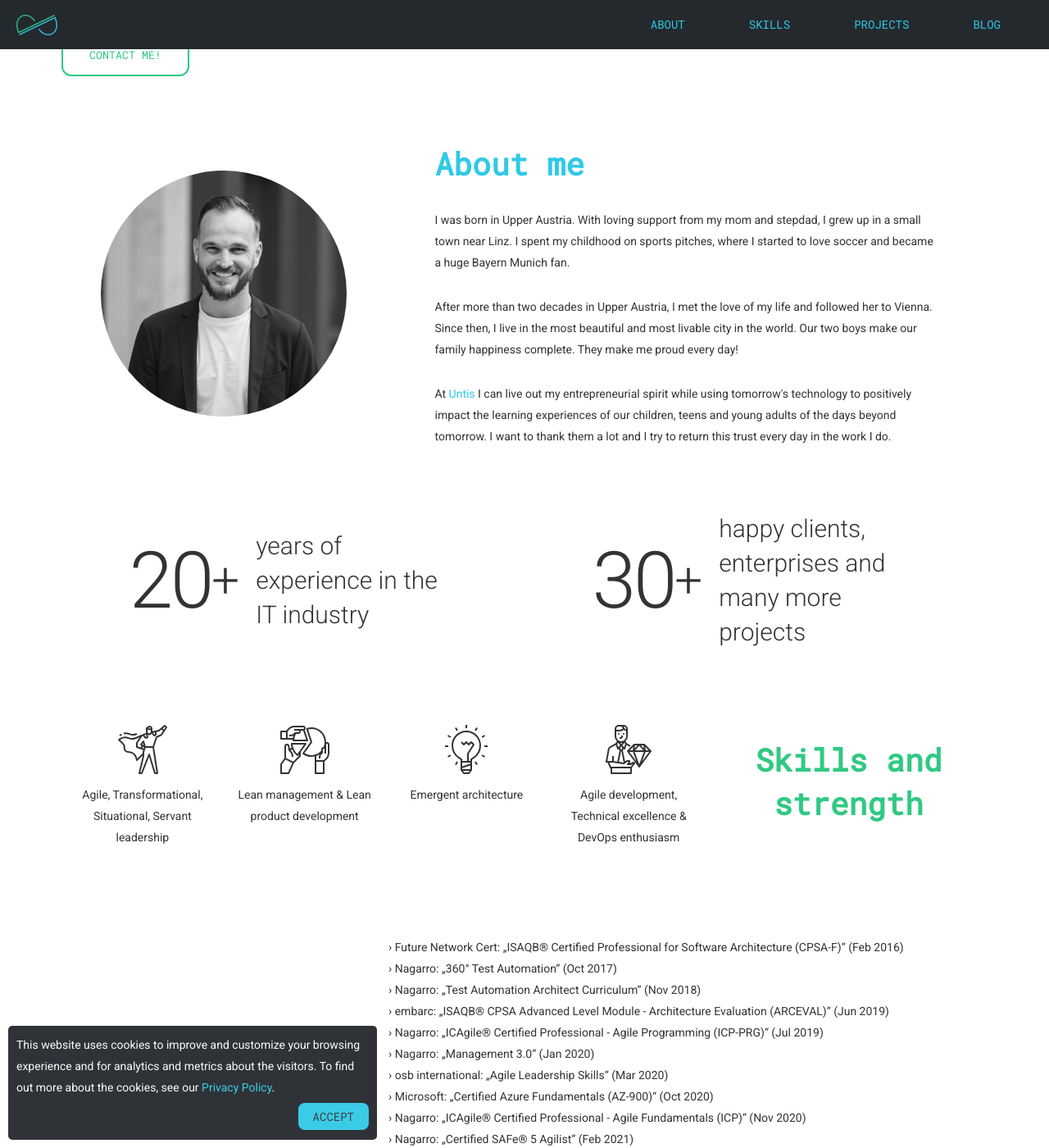
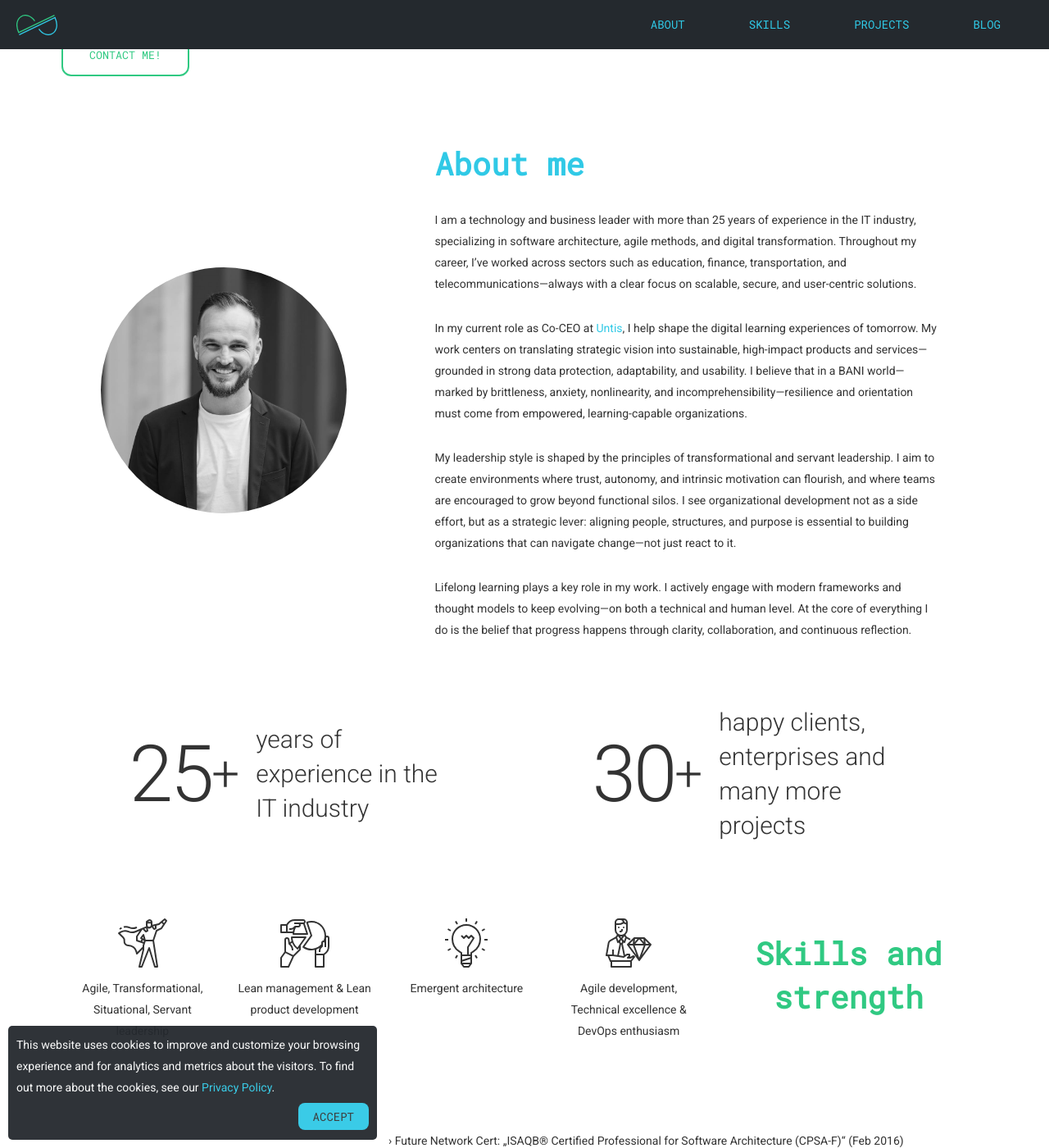
Before and after one commit to juergenpointinger/juergenpointinger.github.io, a Jekyll site: the page built from index.html, in a window 1280 px wide and 1400 px high, scrolled down 543 px. Shown: the whole window at 82% size. Built offline with Jekyll 4.4.1, drawn with Linux system fonts in a browser that asks for light colours; nearby versions of some CDN libraries; some web fonts are replaced.

Commit message:
New about me

```diff
--- a/index.html
+++ b/index.html
@@ -66,28 +66,30 @@ permalink: /index.html
         <div class="text-zone">
           <h2>About me</h2>
           <p>
-            I was born in Upper Austria.
-            With loving support from my mom and stepdad, I grew up in a small town near Linz.
-            I spent my childhood on sports pitches, where I started to love soccer and
-            became a huge Bayern Munich fan.
+            I am a technology and business leader with more than 25 years of experience in the IT industry, specializing in software architecture, agile methods, and digital transformation.
+            Throughout my career, I’ve worked across sectors such as education, finance, transportation, and telecommunications—always with a clear focus on scalable, secure, and user-centric solutions.
           </p>
           <p>
-            After more than two decades in Upper Austria, I met the love of my life and followed her to Vienna.
-            Since then, I live in the most beautiful and most livable city in the world.
-            Our two boys make our family happiness complete. They make me proud every day!
+            In my current role as Co-CEO at <a href="https://www.untis.at" target="_blank">Untis</a>, I help shape the digital learning experiences of tomorrow.
+            My work centers on translating strategic vision into sustainable, high-impact products and services—grounded in strong data protection, adaptability, and usability.
+            I believe that in a BANI world—marked by brittleness, anxiety, nonlinearity, and incomprehensibility—resilience and orientation must come from empowered, learning-capable organizations.
           </p>
           <p>
-            At <a href="https://www.untis.at" target="_blank">Untis</a> I can live out my entrepreneurial spirit
-            while using tomorrow's technology to positively impact the learning experiences
-            of our children, teens and young adults of the days beyond tomorrow.
-            I want to thank them a lot and I try to return this trust every day in the work I do.
+            My leadership style is shaped by the principles of transformational and servant leadership.
+            I aim to create environments where trust, autonomy, and intrinsic motivation can flourish, and where teams are encouraged to grow beyond functional silos.
+            I see organizational development not as a side effort, but as a strategic lever: aligning people, structures, and purpose is essential to building organizations that can navigate change—not just react to it.
+          </p>
+          <p>
+            Lifelong learning plays a key role in my work.
+            I actively engage with modern frameworks and thought models to keep evolving—on both a technical and human level.
+            At the core of everything I do is the belief that progress happens through clarity, collaboration, and continuous reflection.
           </p>
         </div>
       </div>
 
       <div id="experience" class="js-animate-number-trigger">
         <div>
-          <span class="number-counter js-animate-number">20</span>
+          <span class="number-counter js-animate-number">25</span>
           <span>+</span>
           <span class="text-zone">years of experience in the IT industry</span>
         </div>
```
